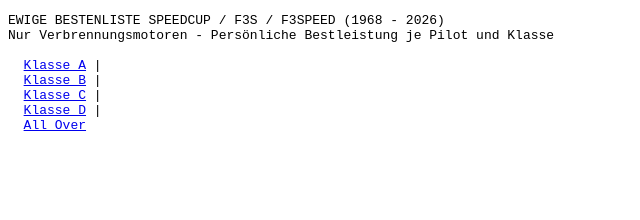
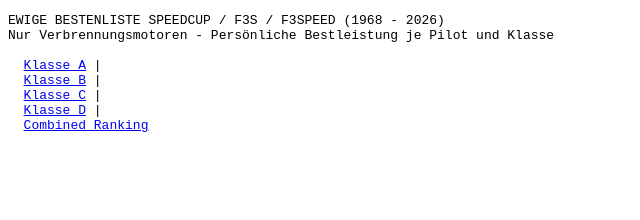
Before and after one commit to HarryBoos178/F3speed-history-piston-engines, a plain HTML site: page index.html in a window 1280 px wide. Shown: the top 220 px of the page, 0-640 px from the left. Drawn offline with Linux system fonts and the light colour scheme.

Commit message:
Change link text from 'All Over' to 'Combined Ranking'

```diff
--- a/index.html
+++ b/index.html
@@ -11,7 +11,7 @@ Nur Verbrennungsmotoren - Persönliche Bestleistung je Pilot und Klasse
   <a href="#B">Klasse B</a> |
   <a href="#C">Klasse C</a> |
   <a href="#D">Klasse D</a> |
-  <a href="#ALL">All Over</a>
+  <a href="#ALL">Combined Ranking</a>
 
 
 
```
